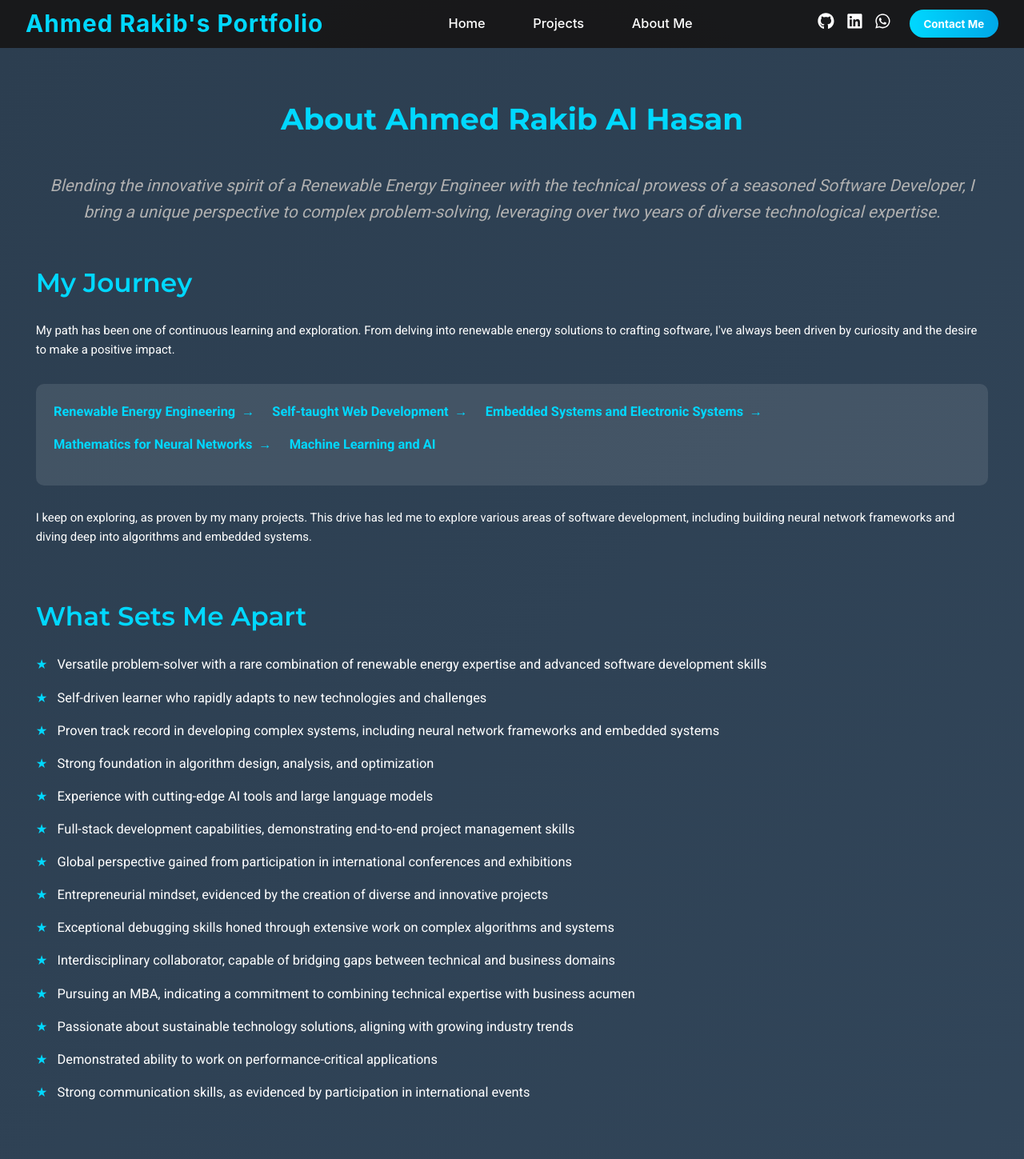
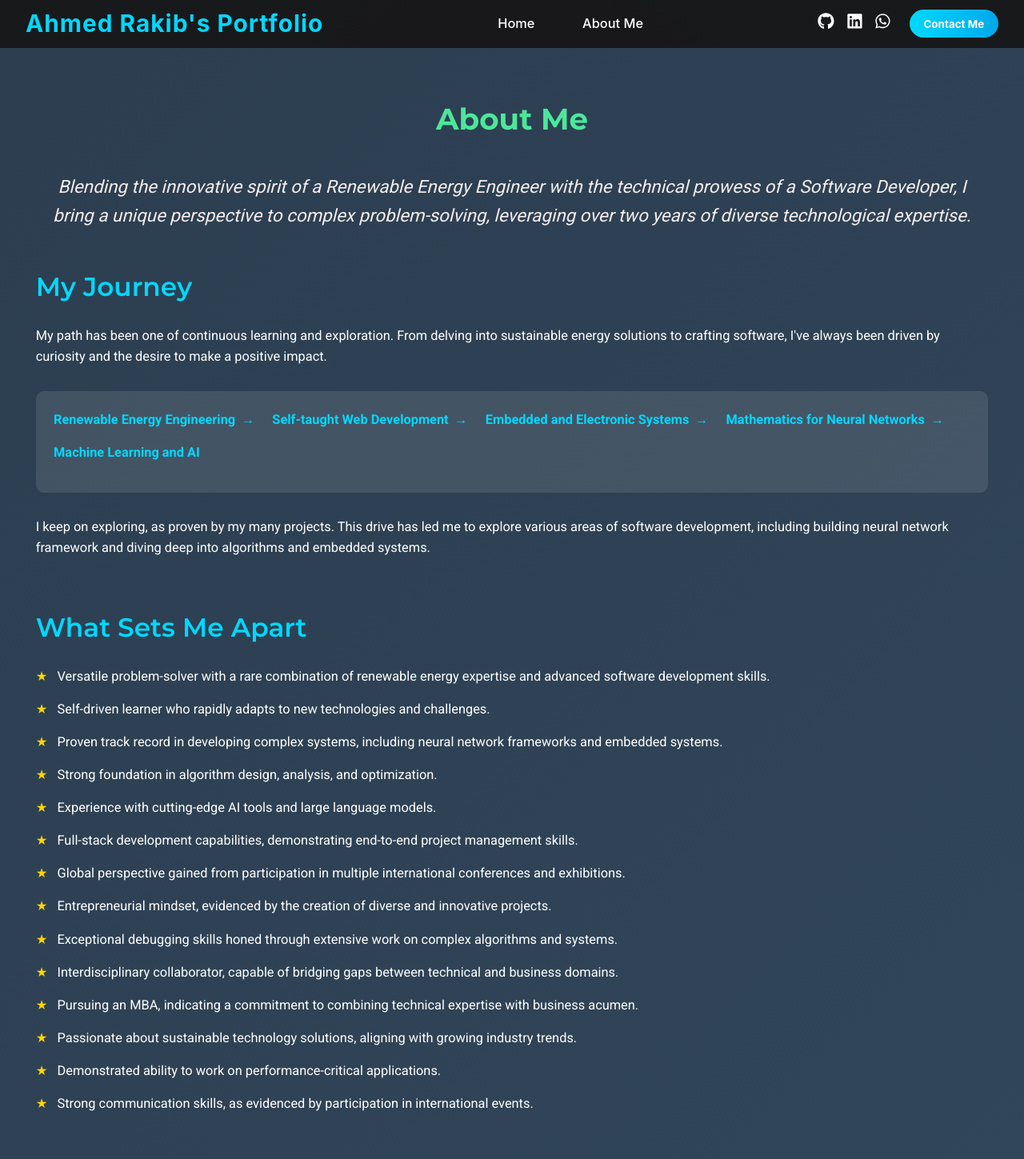
Before and after one commit to Rocky111245/Portfolio-Blog-Website, a React (Create React App) app: page /about in a window 1280 px wide. Shown: the top 1449 px of the page at 80% size. Built offline with nearby package versions, Linux system fonts and the light colour scheme.

Commit message:
Added Proper Routing and Finished About Me Section

```diff
--- a/package.json
+++ b/package.json
@@ -13,7 +13,7 @@
     "react": "^18.3.1",
     "react-dom": "^18.3.1",
     "react-icons": "^5.2.1",
-    "react-router-dom": "^6.23.1",
+    "react-router-dom": "^6.24.1",
     "react-scripts": "5.0.1",
     "react-scroll": "^1.9.0",
     "react-star-ratings": "^2.3.0",
--- a/src/App.js
+++ b/src/App.js
@@ -1,13 +1,16 @@
+// App.js
 import React from 'react';
 import { BrowserRouter as Router, Routes, Route } from 'react-router-dom';
 import Home from "./UI/Home/home";
 import Navbar from "./UI/Navbar/navbar";
 import AboutMe from './UI/About Me Page/AboutMe';
+import ScrollToTop from './Utilities/ScrollToTop';
 import './App.module.css';
 
 function App() {
     return (
         <Router>
+            <ScrollToTop />
             <div>
                 <Navbar />
                 <Routes>
--- a/src/UI/About Me Page/AboutMe.jsx
+++ b/src/UI/About Me Page/AboutMe.jsx
@@ -4,61 +4,60 @@ import styles from './AboutMe.module.css';
 
 const AboutMe = () => {
   return (
-    <>
     <div className={styles.aboutMeContainer}>
-        <h1 className={styles.title}>About Ahmed Rakib Al Hasan</h1>
+      <h1 className={styles.title}>About Me</h1>
 
       <section className={styles.introSection}>
-          <p>
-            Blending the innovative spirit of a Renewable Energy Engineer with the technical prowess of a seasoned Software Developer, I bring a unique perspective to complex problem-solving, leveraging over two years of diverse technological expertise.
+        <p className={styles.introParagraph}>
+          Blending the innovative spirit of a Renewable Energy Engineer with the technical prowess of a Software Developer, I bring a unique perspective to complex problem-solving, leveraging over two years of diverse technological expertise.
         </p>
       </section>
 
       <section className={styles.backgroundSection}>
-          <h2>My Journey</h2>
-          <p>
-            My path has been one of continuous learning and exploration. From delving into renewable energy solutions to crafting software, I've always been driven by curiosity and the desire to make a positive impact.
+        <h2 className={styles.sectionTitle}>My Journey</h2>
+        <p className={styles.paragraph}>
+          My path has been one of continuous learning and exploration. From delving into sustainable energy solutions to crafting software, I've always been driven by curiosity and the desire to make a positive impact.
         </p>
         <div className={styles.journeyPath}>
-            {['Renewable Energy Engineering', 'Self-taught Web Development', 'Embedded Systems and Electronic Systems', 'Mathematics for Neural Networks', 'Machine Learning and AI'].map((step, index, array) => (
+          {['Renewable Energy Engineering', 'Self-taught Web Development', 'Embedded and Electronic Systems', 'Mathematics for Neural Networks', 'Machine Learning and AI'].map((step, index, array) => (
             <div key={index} className={styles.journeyStep}>
-                <span>{step}</span>
+              <span className={styles.journeyStepText}>{step}</span>
               {index < array.length - 1 && <span className={styles.arrow}>→</span>}
             </div>
           ))}
         </div>
-          <p>
-            I keep on exploring, as proven by my many projects. This drive has led me to explore various areas of software development, including building neural network frameworks and diving deep into algorithms and embedded systems.
+        <p className={styles.paragraph}>
+          I keep on exploring, as proven by my many projects. This drive has led me to explore various areas of software development, including building neural network framework and diving deep into algorithms and embedded systems.
         </p>
       </section>
 
       <section className={styles.recruiterAppealSection}>
-          <h2>What Sets Me Apart</h2>
-          <ul>
+        <h2 className={styles.sectionTitle}>What Sets Me Apart</h2>
+        <ul className={styles.appealList}>
           {[
-              "Versatile problem-solver with a rare combination of renewable energy expertise and advanced software development skills",
-              "Self-driven learner who rapidly adapts to new technologies and challenges",
-              "Proven track record in developing complex systems, including neural network frameworks and embedded systems",
-              "Strong foundation in algorithm design, analysis, and optimization",
-              "Experience with cutting-edge AI tools and large language models",
-              "Full-stack development capabilities, demonstrating end-to-end project management skills",
-              "Global perspective gained from participation in international conferences and exhibitions",
-              "Entrepreneurial mindset, evidenced by the creation of diverse and innovative projects",
-              "Exceptional debugging skills honed through extensive work on complex algorithms and systems",
-              "Interdisciplinary collaborator, capable of bridging gaps between technical and business domains",
-              "Pursuing an MBA, indicating a commitment to combining technical expertise with business acumen",
-              "Passionate about sustainable technology solutions, aligning with growing industry trends",
-              "Demonstrated ability to work on performance-critical applications",
-              "Strong communication skills, as evidenced by participation in international events"
+            "Versatile problem-solver with a rare combination of renewable energy expertise and advanced software development skills.",
+            "Self-driven learner who rapidly adapts to new technologies and challenges.",
+            "Proven track record in developing complex systems, including neural network frameworks and embedded systems.",
+            "Strong foundation in algorithm design, analysis, and optimization.",
+            "Experience with cutting-edge AI tools and large language models.",
+            "Full-stack development capabilities, demonstrating end-to-end project management skills.",
+            "Global perspective gained from participation in multiple international conferences and exhibitions.",
+            "Entrepreneurial mindset, evidenced by the creation of diverse and innovative projects.",
+            "Exceptional debugging skills honed through extensive work on complex algorithms and systems.",
+            "Interdisciplinary collaborator, capable of bridging gaps between technical and business domains.",
+            "Pursuing an MBA, indicating a commitment to combining technical expertise with business acumen.",
+            "Passionate about sustainable technology solutions, aligning with growing industry trends.",
+            "Demonstrated ability to work on performance-critical applications.",
+            "Strong communication skills, as evidenced by participation in international events."
           ].map((item, index) => (
-              <li key={index}>{item}</li>
+            <li key={index} className={styles.appealItem}>{item}</li>
           ))}
         </ul>
       </section>
 
       <section className={styles.globalPerspectiveSection}>
-          <h2>Global Perspective</h2>
-          <p>
+        <h2 className={styles.sectionTitle}>Global Perspective</h2>
+        <p className={styles.paragraph}>
           My quest for knowledge has taken me to various international conferences and exhibitions, providing me with a global perspective on medical advancements and the healthcare industry.
         </p>
         <div className={styles.imageGallery}>
@@ -91,25 +90,24 @@ const AboutMe = () => {
             <div key={index} className={styles.imageItem}>
               <img src={item.src} alt={item.alt} className={styles.galleryImage} />
               <p className={styles.imageCaption}>{item.caption}</p>
-                <p>{item.description}</p>
+              <p className={styles.imageDescription}>{item.description}</p>
             </div>
           ))}
         </div>
       </section>
 
       <section className={styles.continuousLearningSection}>
-          <h2>Continuous Learning and Future Vision</h2>
-          <p>
+        <h2 className={styles.sectionTitle}>Continuous Learning and Future Vision</h2>
+        <p className={styles.paragraph}>
           I believe in the power of lifelong learning. Whether it's reverse engineering complex systems or tackling new programming languages, I thrive on challenges that expand my skillset. This mindset has led me to pursue an MBA, aiming to complement my technical expertise with business acumen.
         </p>
-          <p>
+        <p className={styles.paragraph}>
           Looking ahead, I'm excited about the possibilities that lie at the intersection of technology, sustainability, and business. I'm committed to using my diverse skills and experiences to contribute to innovative solutions for tomorrow's challenges, particularly in renewable energy and software development.
         </p>
       </section>
 
       <Link to="/" className={styles.backButton}>Back to Home</Link>
     </div>
-    </>
   );
 };
 
--- a/src/UI/About Me Page/AboutMe.module.css
+++ b/src/UI/About Me Page/AboutMe.module.css
@@ -12,36 +12,41 @@
 }
 
 .title {
-  font-size: clamp(2rem, 5vw, 2.5rem);
-  color: #00d8ff;
-  margin-bottom: 2.5rem;
+  font-size: clamp(1.5rem, 5vw, 2.5rem);
+  color: rgb(76, 231, 154);
+  margin-bottom: 1.0em;
   text-align: center;
   font-family: 'Montserrat', sans-serif;
   font-weight: 700;
 }
 
 .introSection {
-  font-size: clamp(1rem, 3vw, 1.4rem);
+  font-size: clamp(1rem, 2vw, 1.5rem);
   margin-bottom: 3rem;
   text-align: center;
   font-style: italic;
-  color: #b0b0b0;
+  color: #f7eeee;
 }
 
 .backgroundSection,
 .recruiterAppealSection,
-.globalPerspectiveSection,
-.continuousLearningSection {
+.globalPerspectiveSection
+ {
   margin-bottom: 4rem;
 }
 
-h2 {
+.sectionTitle {
   font-size: clamp(1.5rem, 4vw, 2.2rem);
   color: #00d8ff;
   margin-bottom: 1.5rem;
   font-family: 'Montserrat', sans-serif;
   font-weight: 600;
 }
+
+.paragraph{
+  font-size: clamp(1.1rem, 1vw, 2.0rem);
+}
+
 
 .journeyPath {
   display: flex;
@@ -89,7 +94,7 @@ h2 {
 .skillsSection li::before {
   position: absolute;
   left: 0;
-  color: #00d8ff;
+  color: gold;
 }
 
 .recruiterAppealSection li::before {
@@ -122,7 +127,7 @@ h2 {
 .galleryImage {
   width: 100%;
   height: 200px;
-  object-fit: cover;
+  object-fit: contain;
 }
 
 .imageCaption {
@@ -174,7 +179,7 @@ h2 {
   margin-top: 3rem;
   text-align: center;
   text-align: center;
-  margin-top: 3rem;
+  margin-top: 1em;
 }
 
 .backButton:hover {
--- a/src/UI/Home/home.jsx
+++ b/src/UI/Home/home.jsx
@@ -1,3 +1,4 @@
+// Home.js (Modified)
 import React, { useState } from 'react';
 import home_style from './home.module.css';
 import SkillsSection from "../Skill Section/SkillsSection";
@@ -41,8 +42,8 @@ const Home = () => {
                             I learn primarily through reverse engineering and embrace new challenges eagerly. I am a versatile individual, always striving to expand my skill set.
                         </p>
                         <div className={home_style.buttons}>
-                            <button className={home_style.button} onClick={() => window.location.href = '#skills'}>See My Skills</button>
-                            <button className={home_style.button} onClick={() => window.location.href = '#projects'}>Head to Capstone Projects</button>
+                        <button className={home_style.button} onClick={() => document.getElementById('skills').scrollIntoView({ behavior: 'smooth' })}>See My Skills</button>
+                        <button className={home_style.button} onClick={() => document.getElementById('portfolio').scrollIntoView({ behavior: 'smooth' })}>Head to Capstone Projects</button>
                         </div>
                     </div>
                 </div>
--- a/src/UI/Navbar/navbar.jsx
+++ b/src/UI/Navbar/navbar.jsx
@@ -1,10 +1,12 @@
 import React, { useState, useEffect } from 'react';
-import { Link } from 'react-router-dom';
+import { Link, useLocation } from 'react-router-dom';
 import styles from './Navbar.module.css';
-import { FaGithub, FaLinkedin, FaWhatsapp } from 'react-icons/fa';
+import { FaGithub, FaLinkedin, FaWhatsapp, FaBars, FaTimes } from 'react-icons/fa';
 
 function Navbar() {
     const [isScrolled, setIsScrolled] = useState(false);
+    const [isMobileMenuOpen, setIsMobileMenuOpen] = useState(false);
+    const location = useLocation();
 
     useEffect(() => {
         const handleScroll = () => {
@@ -17,32 +19,54 @@ function Navbar() {
         };
     }, []);
 
+    const scrollToSection = (sectionId) => {
+        const element = document.getElementById(sectionId);
+        if (element) {
+            element.scrollIntoView({ behavior: 'smooth' });
+        }
+        setIsMobileMenuOpen(false);
+    };
+
+    const toggleMobileMenu = () => {
+        setIsMobileMenuOpen(!isMobileMenuOpen);
+    };
+
     return (
         <header className={`${styles.header} ${isScrolled ? styles.scrolled : ''}`}>
             <div className={styles.navContainer}>
                 <Link to="/" className={styles.logo}>
                     <span className={styles.logoText}>Ahmed Rakib's Portfolio</span>
                 </Link>
-                <nav className={styles.navbar}>
+                <div className={styles.hamburger} onClick={toggleMobileMenu}>
+                    {isMobileMenuOpen ? <FaTimes /> : <FaBars />}
+                </div>
+                <nav className={`${styles.navbar} ${isMobileMenuOpen ? styles.open : ''}`}>
                     <ul className={styles.navList}>
                         <li className={styles.navItem}>
-                            <Link to="/" className={styles.navLink}>Home</Link>
+                            <Link to="/" className={styles.navLink} onClick={() => setIsMobileMenuOpen(false)}>Home</Link>
                         </li>
+                        {location.pathname === '/' && (
+                            <>
+                                <li className={styles.navItem}>
+                                    <a href="#skills" onClick={(e) => { e.preventDefault(); scrollToSection('skills'); }} className={styles.navLink}>Skills</a>
+                                </li>
+                                <li className={styles.navItem}>
+                                    <a href="#portfolio" onClick={(e) => { e.preventDefault(); scrollToSection('portfolio'); }} className={styles.navLink}>Portfolio</a>
+                                </li>
+                            </>
+                        )}
                         <li className={styles.navItem}>
-                            <Link to="/projects" className={styles.navLink}>Projects</Link>
-                        </li>
-                        <li className={styles.navItem}>
-                            <Link to="/about" className={styles.navLink}>About Me</Link>
+                            <Link to="/about" className={styles.navLink} onClick={() => setIsMobileMenuOpen(false)}>About Me</Link>
                         </li>
                     </ul>
                 </nav>
-                <div className={styles.rightSection}>
+                <div className={`${styles.rightSection} ${isMobileMenuOpen ? styles.open : ''}`}>
                     <div className={styles.socialIcons}>
                         <a href="https://github.com/Rocky111245" target="_blank" rel="noopener noreferrer"><FaGithub /></a>
                         <a href="https://www.linkedin.com/in/ahmed-rakib-al-hasan-9853a31a9" target="_blank" rel="noopener noreferrer"><FaLinkedin /></a>
                         <a href="https://wa.me/60164690349" target="_blank" rel="noopener noreferrer"><FaWhatsapp /></a>
                     </div>
-                    <Link to="/contact" className={styles.contactButton}>Contact Me</Link>
+                    <Link to="/contact" className={styles.contactButton} onClick={() => setIsMobileMenuOpen(false)}>Contact Me</Link>
                 </div>
             </div>
         </header>
--- /dev/null
+++ b/src/Utilities/ScrollToTop.js
@@ -0,0 +1,15 @@
+// ScrollToTop.js (New component)
+import { useEffect } from 'react';
+import { useLocation } from 'react-router-dom';
+
+function ScrollToTop() {
+  const { pathname } = useLocation();
+
+  useEffect(() => {
+    window.scrollTo(0, 0);
+  }, [pathname]);
+
+  return null;
+}
+
+export default ScrollToTop;
```
Also changed, not shown: src/UI/Navbar/Navbar.module.css (+44 -2 lines), 1 other file (tests, documents, lock files or other folders). Lines whose indentation alone changed are shown as unchanged.
